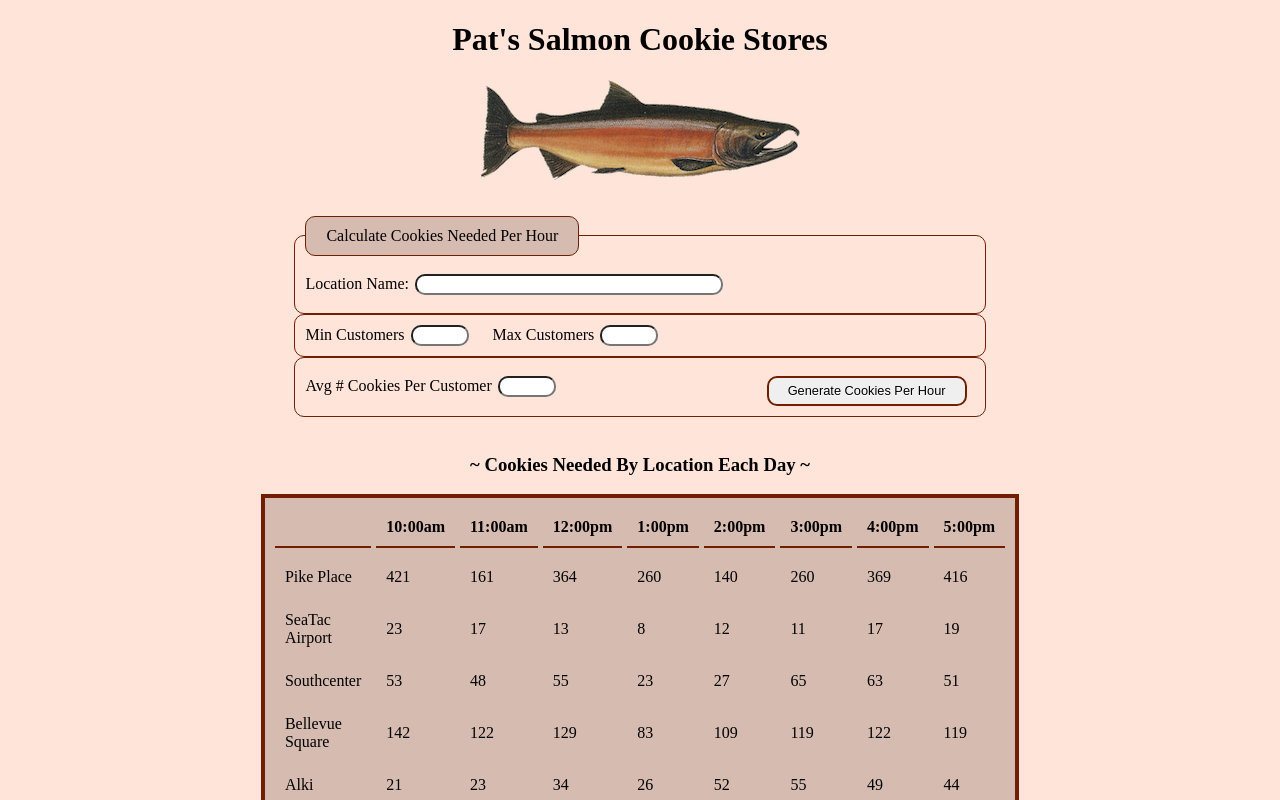
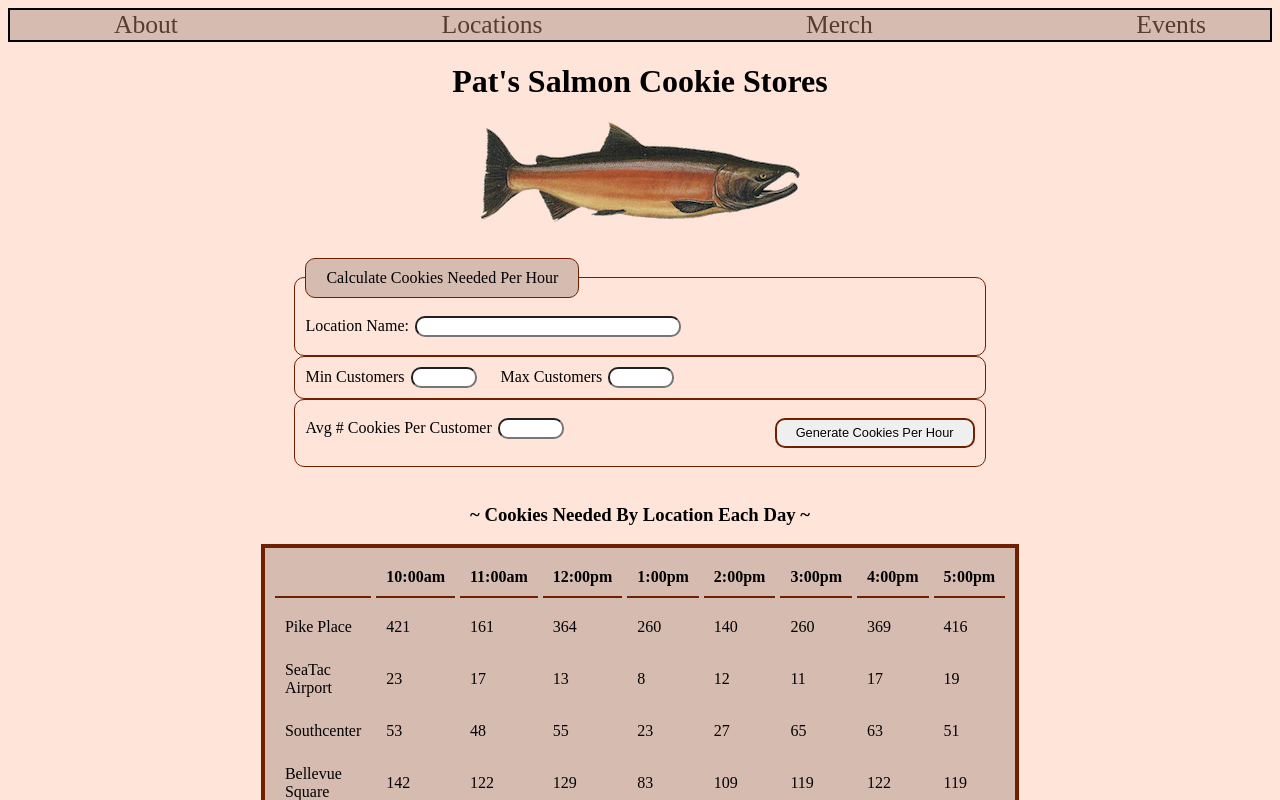
Before and after one commit to Pmookerjee/cookie-stand, a plain HTML site: page index.html in a window 1280 px wide. Both pictures are taken after typing "Sample", "5", "5", "5" into the empty fields and a click on the input "Generate Cookies Per Hour". Shown: the top 800 px of the page. Drawn offline with Linux system fonts and the light colour scheme.

Commit message:
Added scaffolding for nav bar

```diff
--- a/app.js
+++ b/app.js
@@ -1,6 +1,7 @@
 var headers = ['      ','10:00am', '11:00am', '12:00pm', '1:00pm', '2:00pm', '3:00pm', '4:00pm', '5:00pm']
 //Totals holds all the cookiesPerHr arrays for every store
 var totals = [];
+//Store holds all the Location objects
 var store = [];
 
 //Initialize the Location objects...
@@ -9,34 +10,11 @@ var SeaTac = new Location('SeaTac Airport', 6, 24, 1.2);
 var Southcenter = new Location('Southcenter', 11, 38, 1.9);
 var BellevueSquare = new Location('Bellevue Square', 20, 48, 3.3);
 var Alki = new Location('Alki', 3, 24, 2.6);
+
+//index for totals[], for event form submit
 var row = 0;
 
-
-
-//Run all the things...
-(function runTheApp() {
-
-  //First draw the table header once
-  renderTableHeader(headers);
-
-  //Iterate though all the stores, get the total cookies per hour
-  for(var j=0; j<store.length; j++){
-    for (var i=0; i<headers.length-1; i++){
-      var randomNum = store[j].getRandom();
-      store[j].getCookiesPerHr(randomNum);
-      store[j].addToTotal(i);
-    }
-    //Store the totals for all stores in a 2d array
-    totals[j] = store[j].cookiesPerHr;
-    //Draw the table
-    store[j].renderTableRow();
-  }
-  row = j-1;
-  renderTableFooter(totals);
-})();
-
 form.addEventListener('submit', handleFormSubmit);
-
 
 function Location(name, min, max, avg) {
   this.name = name;
@@ -46,18 +24,19 @@ function Location(name, min, max, avg) {
   this.cookiesPerHr = [];
   this.totalCookies = 0;
   store.push(this);
+}
 
-  this.getRandom = function(){
+Location.prototype.getRandom = function(){
   var beans = Math.floor(Math.random() * (this.max - this.min)) + this.min;
   return beans;
 };
 
-  this.getCookiesPerHr = function(num) {
+Location.prototype.getCookiesPerHr = function(num) {
   var cookies = num * this.avg;
   this.cookiesPerHr.push(cookies.toFixed(0));
 };
 
-  this.renderTableRow = function() {
+Location.prototype.renderTableRow = function() {
   //check if location name has already been displayed in table row
   var tbody = document.getElementById('table_body');
   var newTr = document.createElement('tr');
@@ -75,10 +54,9 @@ function Location(name, min, max, avg) {
   }
 };
 
-  this.addToTotal = function(index){
+Location.prototype.addToTotal = function(index){
   this.totalCookies += +this.cookiesPerHr[index];
 };
-}
 
 function renderTableHeader(headerNames){
   var header = document.getElementById('table_header');
@@ -90,12 +68,17 @@ function renderTableHeader(headerNames){
   }
 };
 
-function renderTableFooter(t) {
-  if(document.getElementById('totals_row')) {
+function deleteTableFooter(){
   var removeTr = document.getElementById('totals_row');
   var containerTr = removeTr.parentNode;
   containerTr.removeChild(removeTr);
 }
+
+function renderTableFooter(t) {
+  //Check if Totals row exists: if so remove the row...
+  if(document.getElementById('totals_row')) { deleteTableFooter(); }
+
+  //Draw first only the Row header called 'Totals'
   var tbody = document.getElementById('table_footer');
   var newTr = document.createElement('tr');
   newTr.setAttribute('id', 'totals_row')
@@ -113,6 +96,7 @@ function renderTableFooter(t) {
       total += +t[j][i];
     }
 
+    //Render the content of the current total
     var newTd = document.createElement('td');
     newTd.setAttribute('id', 'totals');
     var cookieData = document.createTextNode(total);
@@ -134,15 +118,17 @@ function handleFormSubmit(event) {
 
   var newLocation = new Location(location, min, max, avg);
 
+  //Do the calculations on the new user inputed data
   for (var i=0; i<headers.length-1; i++){
     randomNum = newLocation.getRandom();
     newLocation.getCookiesPerHr(randomNum);
     newLocation.addToTotal(i);
   }
+  //Add new row data to the totals[]
   totals[row] = newLocation.cookiesPerHr;
+  //Draw the new row
   newLocation.renderTableRow();
-
-  //Draw the totals per hour
+  //Draw the new totals per time of day
   renderTableFooter(totals);
 
   event.target.location.value = null;
@@ -150,3 +136,28 @@ function handleFormSubmit(event) {
   event.target.max.value = null;
   event.target.avg.value = null;
 }
+
+//Run all the things...
+(function runTheApp() {
+
+  //First draw the table header once
+  renderTableHeader(headers);
+
+  //Iterate though all the stores, get the total cookies per hour
+  for(var j=0; j<store.length; j++){
+    for (var i=0; i<headers.length-1; i++){
+      var randomNum = store[j].getRandom();
+      store[j].getCookiesPerHr(randomNum);
+      store[j].addToTotal(i);
+    }
+    //Store the totals for all stores in a 2d array
+    totals[j] = store[j].cookiesPerHr;
+    //Draw the table
+    store[j].renderTableRow();
+  }
+  //Set row to be the last row added to totals[]
+  row = j-1;
+
+  //Draw the totals for each column
+  renderTableFooter(totals);
+})();
--- a/index.html
+++ b/index.html
@@ -5,14 +5,16 @@
 </head>
 <body class = 'main'>
   <header>
-    <!-- <nav>
+    <nav>
+      <div class = 'nav'>
       <ul class='top_nav'>
-        <li></li>
-        <li></li>
-        <li></li>
-
+        <li>About</li>
+        <li>Locations</li>
+        <li>Merch</li>
+        <li>Events</li>
       </ul>
-    </nav> -->
+    </div>
+    </nav>
     <h1 id='page_title'>Pat's Salmon Cookie Stores</h1>
     <img src='./salmon.png' width='320' height='100'>
   </header>
@@ -32,11 +34,11 @@
         <input type="number" name="max" min="1" class='input_box' required>
     </fieldset>
     <fieldset>
-        <div class = 'location_form'>
+        <div class = 'avg_and_submit'>
         <label for="avg">Avg # Cookies Per Customer</label>
         <input type="number" name="avg" min="1" step="any" class='input_box' required>
         <input type="submit" value="Generate Cookies Per Hour" id='submit'>
-      </div>
+        </div>
     </fieldset>
 
   </form>
--- a/style.css
+++ b/style.css
@@ -16,6 +16,19 @@ img {
   font-size: 2em;
 }
 
+.top_nav {
+ list-style: none;
+ display: flex;
+ justify-content: space-between;
+ margin: 0 2em;
+ font-family: 'Georgia' serif;
+ font-size: 2em;
+}
+
+.nav {
+  border: 2px solid;
+  background-color: #D6BBB1;
+}
 
 body {
   align-content: left;
@@ -30,6 +43,7 @@ body {
 
 label {
   margin-right: 2px;
+
 }
 
 .location_form {
@@ -38,7 +52,14 @@ label {
 
 .location_box {
   border-radius: 10px;
-  width: 300px;
+  width: 250px;
+  padding-left: 10px;
+}
+
+.avg_and_submit {
+  width: 100%;
+  padding: .5em .5em .5em 0;
+  display: inline-block;
 }
 
 .max {
@@ -48,6 +69,7 @@ label {
 .input_box {
   border-radius: 10px;
   width: 50px;
+  padding-left: 10px;
 }
 
 fieldset {
@@ -55,6 +77,7 @@ fieldset {
   padding: 10px;
   border: 1px solid #702000;
 }
+
 
 legend {
   background-color: #D6BBB1;
```
Lines whose indentation alone changed are shown as unchanged.
